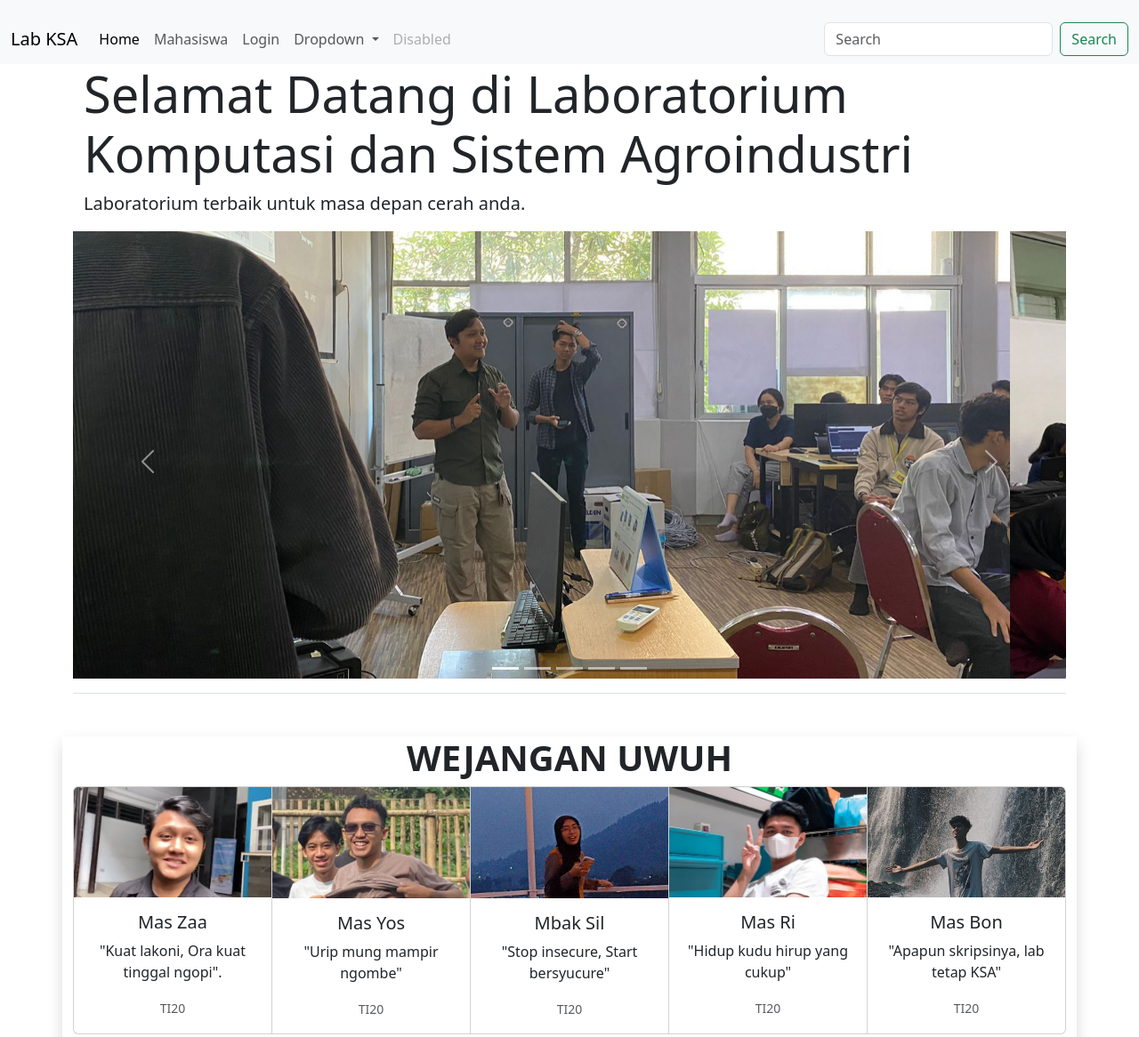
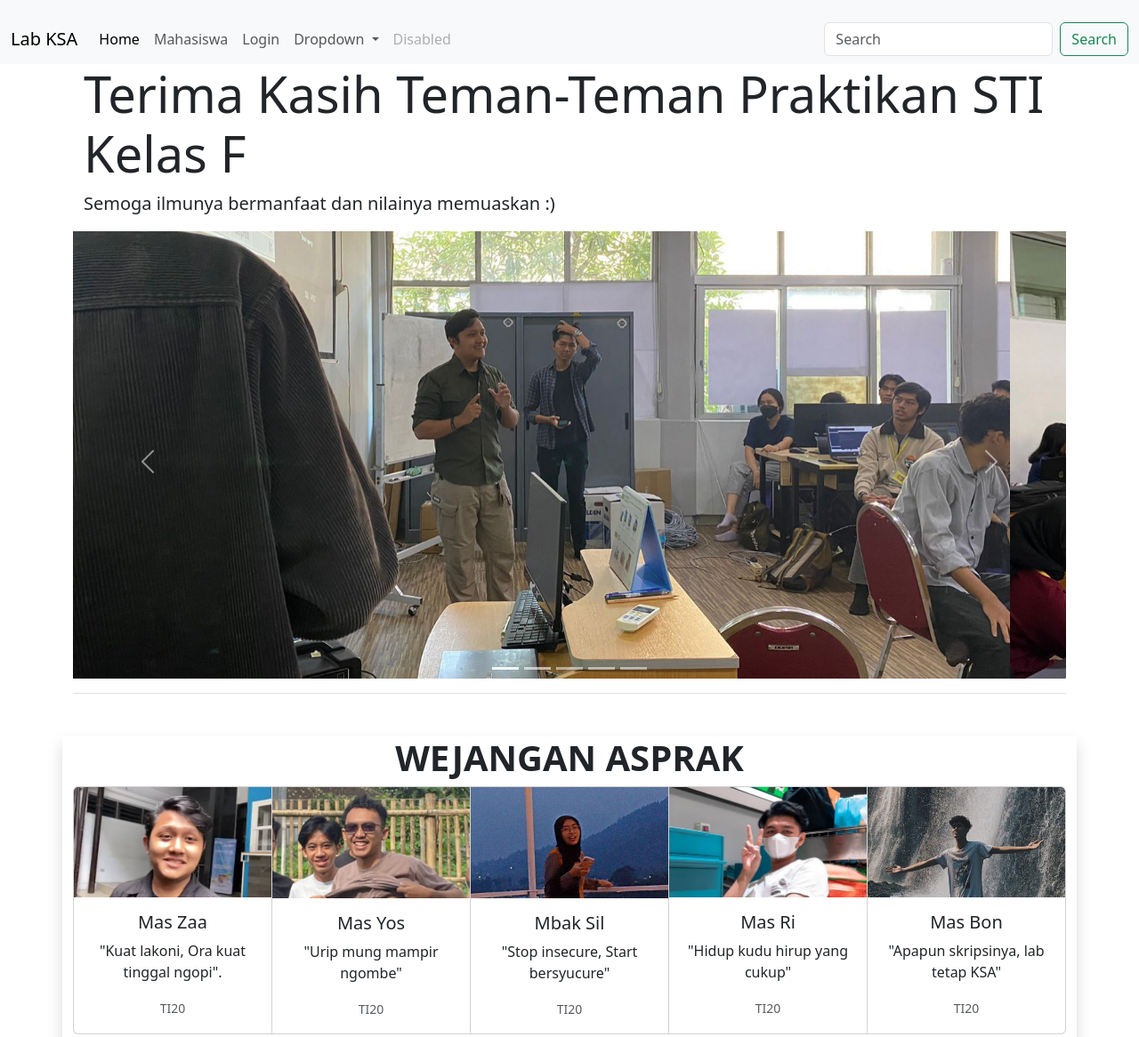
Before and after one commit to praksti/praksti.github.io, a plain HTML site: page index.html in a window 1280 px wide. Shown: the top 1166 px of the page at 89% size. Drawn offline with Linux system fonts and the light colour scheme.

Commit message:
Update index.html

```diff
--- a/index.html
+++ b/index.html
@@ -53,8 +53,8 @@
 <div class="container-md">
     <div class="jumbotron jumbotron-fluid" >
         <div class="container " >
-          <h1 class="display-4">Selamat Datang di Laboratorium Komputasi dan Sistem Agroindustri</h1>
-          <p class="lead">Laboratorium terbaik untuk masa depan cerah anda.</p>
+          <h1 class="display-4">Terima Kasih Teman-Teman Praktikan STI Kelas F</h1>
+          <p class="lead">Semoga ilmunya bermanfaat dan nilainya memuaskan :)</p>
         </div>
       </div>
       <!-- Slider-->
@@ -97,7 +97,7 @@
 <!--Container 2-->
 <div class="border-bottom pb-3 mb-5 container text-center shadow">
     <!--Card-->
-    <h1><b>WEJANGAN UWUH</b></h1>
+    <h1><b>WEJANGAN ASPRAK</b></h1>
     <div class="card-group">
   <div class="card">
     <img src="img/01.jpg" class="card-img-top" alt="...">
```
